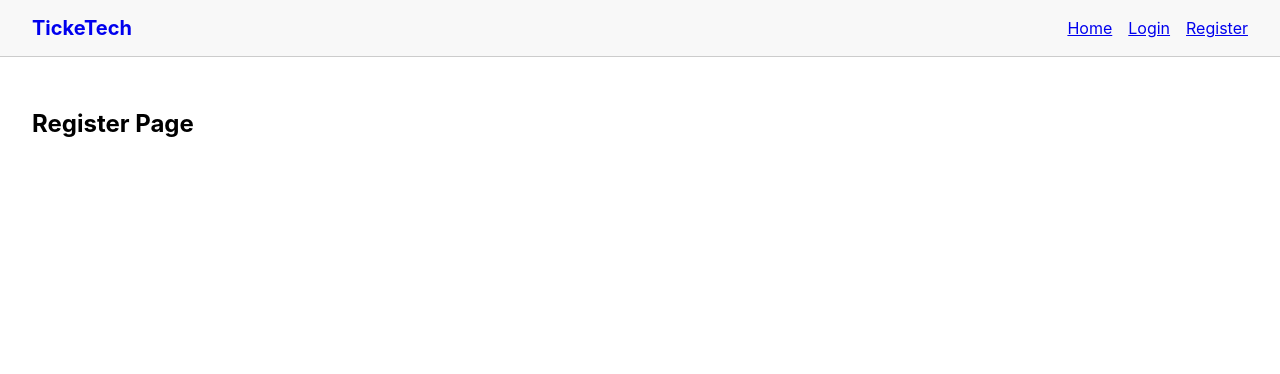
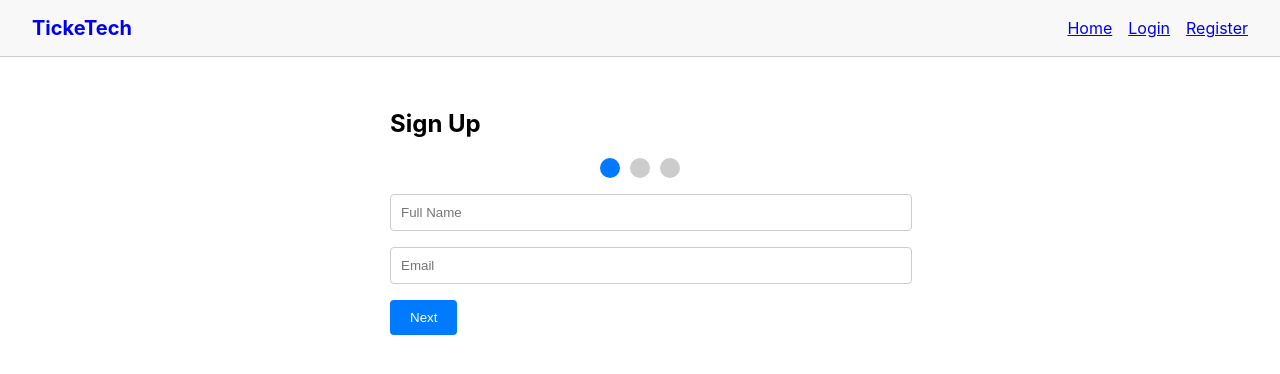
Before and after one commit to Assem-boop/TickeTech, a React (Create React App) app in the folder frontend/: page /register in a window 1280 px wide. Shown: the top 374 px of the page. Built offline with nearby package versions, Linux system fonts and the light colour scheme.

Commit message:
Register GUI  Commit

```diff
--- a/frontend/src/pages/Register.jsx
+++ b/frontend/src/pages/Register.jsx
@@ -1,11 +1,185 @@
-import React from "react";
+import React, { useState } from "react";
+import api from "../api/axiosConfig";
+import { useNavigate } from "react-router-dom";
 
 const Register = () => {
+  const navigate = useNavigate();
+  const [step, setStep] = useState(1);
+  const [formData, setFormData] = useState({
+    name: "",
+    email: "",
+    role: "Standard",
+    password: "",
+    confirmPassword: "",
+  });
+
+  const [error, setError] = useState("");
+  const [success, setSuccess] = useState("");
+
+  const handleChange = (e) => {
+    setFormData((prev) => ({
+      ...prev,
+      [e.target.name]: e.target.value,
+    }));
+  };
+
+  const handleNext = () => {
+    if (step === 1 && (!formData.name || !formData.email)) {
+      setError("Please enter your name and email.");
+      return;
+    }
+    if (step === 3 && formData.password !== formData.confirmPassword) {
+      setError("Passwords do not match.");
+      return;
+    }
+    setError("");
+    setStep(step + 1);
+  };
+
+  const handleBack = () => {
+    setStep(step - 1);
+    setError("");
+  };
+
+  const handleSubmit = async (e) => {
+    e.preventDefault();
+    setError("");
+    setSuccess("");
+
+    try {
+      const { name, email, role, password } = formData;
+      await api.post("/api/v1/register", { name, email, role, password });
+      setSuccess("✅ Registration successful! Redirecting...");
+      setTimeout(() => navigate("/login"), 1500);
+    } catch (err) {
+      setError(err.response?.data?.message || "Registration failed.");
+    }
+  };
+
   return (
-    <div style={{ padding: "2rem" }}>
-      <h2>Register Page</h2>
+    <div style={{ maxWidth: "500px", margin: "auto", padding: "2rem" }}>
+      <h2>Sign Up</h2>
+
+      <div style={{ display: "flex", justifyContent: "center", marginBottom: "1rem" }}>
+        {[1, 2, 3].map((s) => (
+          <div
+            key={s}
+            style={{
+              height: "20px",
+              width: "20px",
+              borderRadius: "50%",
+              backgroundColor: step === s ? "#007bff" : "#ccc",
+              margin: "0 5px",
+            }}
+          />
+        ))}
+      </div>
+
+      <form onSubmit={handleSubmit}>
+        {step === 1 && (
+          <>
+            <input
+              type="text"
+              name="name"
+              placeholder="Full Name"
+              value={formData.name}
+              onChange={handleChange}
+              required
+              style={inputStyle}
+            />
+            <input
+              type="email"
+              name="email"
+              placeholder="Email"
+              value={formData.email}
+              onChange={handleChange}
+              required
+              style={inputStyle}
+            />
+          </>
+        )}
+
+        {step === 2 && (
+          <>
+            <label style={{ marginBottom: "0.5rem", display: "block" }}>
+              Choose Role:
+            </label>
+            <select
+              name="role"
+              value={formData.role}
+              onChange={handleChange}
+              style={inputStyle}
+            >
+              <option value="Standard">Standard</option>
+              <option value="Organizer">Organizer</option>
+              <option value="Admin">Admin</option>
+            </select>
+          </>
+        )}
+
+        {step === 3 && (
+          <>
+            <input
+              type="password"
+              name="password"
+              placeholder="Password"
+              value={formData.password}
+              onChange={handleChange}
+              required
+              style={inputStyle}
+            />
+            <input
+              type="password"
+              name="confirmPassword"
+              placeholder="Confirm Password"
+              value={formData.confirmPassword}
+              onChange={handleChange}
+              required
+              style={inputStyle}
+            />
+          </>
+        )}
+
+        {error && <p style={{ color: "red" }}>{error}</p>}
+        {success && <p style={{ color: "green" }}>{success}</p>}
+
+        <div style={{ marginTop: "1rem", display: "flex", justifyContent: "space-between" }}>
+          {step > 1 && (
+            <button type="button" onClick={handleBack} style={buttonStyle}>
+              Back
+            </button>
+          )}
+          {step < 3 ? (
+            <button type="button" onClick={handleNext} style={buttonStyle}>
+              Next
+            </button>
+          ) : (
+            <button type="submit" style={buttonStyle}>
+              Register
+            </button>
+          )}
+        </div>
+      </form>
     </div>
   );
 };
 
+const inputStyle = {
+  display: "block",
+  marginBottom: "1rem",
+  padding: "10px",
+  width: "100%",
+  border: "1px solid #ccc",
+  borderRadius: "4px",
+};
+
+const buttonStyle = {
+  padding: "10px 20px",
+  backgroundColor: "#007bff",
+  color: "white",
+  border: "none",
+  borderRadius: "4px",
+  cursor: "pointer",
+};
+
 export default Register;
```
